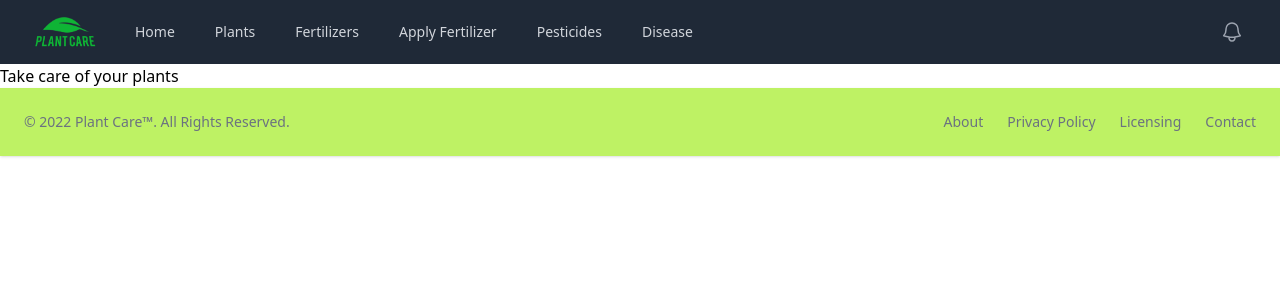
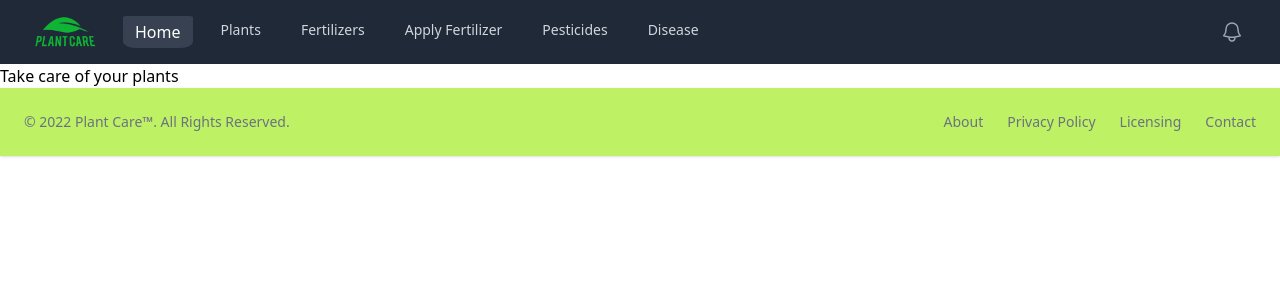
Before and after one commit to hallosabuj/plant-care, a React (Create React App) app in the folder front-end/: page / in a window 1280 px wide. Shown: the top 300 px of the page. Built offline with nearby package versions, Linux system fonts and the light colour scheme.

Commit message:
Selected tab highlighting in NavBar

```diff
--- a/front-end/package.json
+++ b/front-end/package.json
@@ -2,7 +2,7 @@
   "name": "front-end",
   "version": "0.1.0",
   "private": true,
-  "proxy": "http://127.0.0.1:8080",
+  "proxy": "http://127.0.0.1:80",
   "dependencies": {
     "@chakra-ui/react": "^2.3.6",
     "@date-io/dayjs": "^2.16.0",
--- a/front-end/src/components/NavBar.js
+++ b/front-end/src/components/NavBar.js
@@ -3,20 +3,31 @@ import { Disclosure } from '@headlessui/react'
 import { Bars3Icon, BellIcon, XMarkIcon } from '@heroicons/react/24/outline'
 import {  NavLink } from 'react-router-dom'
 
-const navigation = [
-    { name: 'Home', href: '/web/', current: false },
-    { name: 'Plants', href: '/web/plants', current: false },
-    { name: 'Fertilizers', href: '/web/fertilizers', current: false },
-    { name: 'Apply Fertilizer', href: '/web/apply-fertilizer', current: false },
-    { name: 'Pesticides', href: '/web/pesticides', current: false },
-    { name: 'Disease', href: '/web/disease', current: false },
-]
+import React, { Component } from 'react'
 
-function classNames(...classes) {
-    return classes.filter(Boolean).join(' ')
+class NavBar extends Component {
+    constructor(props) {
+      super(props)
+        console.log(window.location.href.split('#')[1])
+      this.state = {
+        navigation : [
+            { name: 'Home', href: '/web' },
+            { name: 'Plants', href: '/web/plants' },
+            { name: 'Fertilizers', href: '/web/fertilizers' },
+            { name: 'Apply Fertilizer', href: '/web/apply-fertilizer' },
+            { name: 'Pesticides', href: '/web/pesticides' },
+            { name: 'Disease', href: '/web/disease' },
+        ],
+        currentPage:(window.location.href.split('#')[1] === "" || window.location.href.split('#')[1] === undefined) ? "/web" : window.location.href.split('#')[1]
+      }
+    }
+    handleFunc =(currentPage)=>{
+        this.setState({
+            currentPage:currentPage
+        })
     }
 
-export default function NavBar() {
+  render() {
     return (
         <Disclosure as="nav" className="bg-gray-800">
         {({ open }) => (
@@ -44,12 +55,12 @@ export default function NavBar() {
                             </div>
                             <div className="hidden sm:ml-6 sm:block">
                                 <div className="flex space-x-4">
-                                        {navigation.map((item) => (
+                                    {this.state.navigation.map((item) => (
                                         <NavLink
                                             key={item.name}
                                             to={item.href}
-                                                className={classNames(item.current ? 'bg-gray-900 text-white' : 'text-gray-300 hover:bg-gray-700 hover:text-white', 'px-3 py-2 rounded-md text-sm font-medium')}
-                                                aria-current={item.current ? 'page' : undefined}
+                                            className={this.state.currentPage===item.href ? 'bg-gray-700 text-white px-3 py-1 rounded-t-[5%] rounded-b-[5%] rounded-l-[20%] rounded-r-[20%]' : 'text-gray-300 hover:bg-gray-700 hover:text-white px-3 py-1 rounded-t-[5%] rounded-b-[5%] rounded-l-[20%] rounded-r-[20%] text-sm font-medium'}
+                                            onClick={()=>this.handleFunc(item.href)}
                                         >
                                             {item.name}
                                         </NavLink>
@@ -71,12 +82,12 @@ export default function NavBar() {
 
                 <Disclosure.Panel className="sm:hidden">
                     <div className="space-y-1 px-2 pt-2 pb-3">
-                            {navigation.map((item) => (
-                                <Disclosure.Button key={item.name} className={classNames('block')}>
+                        {this.state.navigation.map((item) => (
+                            <Disclosure.Button key={item.name} className="block">
                                 <NavLink
                                 to={item.href}
-                                    className={classNames(item.current ? 'bg-gray-900 text-white' : 'text-gray-300 hover:bg-gray-700 hover:text-white', 'px-3 py-2 rounded-md text-sm font-medium')}
-                                    aria-current={item.current ? 'page' : undefined}
+                                className={this.state.currentPage===item.href ? 'bg-gray-700 text-white px-3 py-1 rounded-t-[5%] rounded-b-[5%] rounded-l-[20%] rounded-r-[20%]' : 'text-gray-300 hover:bg-gray-700 hover:text-white px-3 py-1 rounded-t-[5%] rounded-b-[5%] rounded-l-[20%] rounded-r-[20%] text-sm font-medium'}
+                                onClick={()=>this.handleFunc(item.href)}
                                 >
                                     {item.name}
                                 </NavLink>
@@ -89,3 +100,6 @@ export default function NavBar() {
     </Disclosure>
     )
   }
+}
+
+export default NavBar
--- a/front-end/src/components/Plants/PlantCard.js
+++ b/front-end/src/components/Plants/PlantCard.js
@@ -1,5 +1,4 @@
 import React, { Component } from 'react'
-import Card from '@mui/material/Card';
 import deleteIcon from '../../delete.png';
 import waterIcon from '../../water.png';
 import axios from 'axios';
@@ -24,12 +23,12 @@ class PlantCard extends Component {
     let imageUrl = "/api/plant/downloadImage/" + this.state.plant.profileImage
     return (
       <div className='pr-1 pl-1 pt-3 pb-3 shadow-lg hover:scale-105'>
-        <Card sx={{ border: 1, borderRadius: 2, height: "405px", backgroundColor: "cyan" }}>
-          <div className='h-[300px] bg-lime-900 flex justify-center items-center p-2 rounded-md relative' >
+        <div className='h-[420px] bg-cyan-400'>
+          <div className='h-[320px] bg-lime-900 flex justify-center items-center p-2 rounded-md relative' >
             <Link to={"/web/plants/" + this.state.plant.plantId}>
-              <img src={imageUrl} style={{ maxHeight: "100%", maxWidth: "100%" }} alt={this.state.plant.name} />
+              <img src={imageUrl} className=' max-h-1 max-w-1' alt={this.state.plant.name} />
             </Link>
-            <img src={deleteIcon} onClick={() => this.deletePlant()} alt="delete" className='hover:opacity-100 opacity-60 top-3 right-3 absolute' />
+            <img src={deleteIcon} onClick={() => this.deletePlant()} alt="delete" className='hover:opacity-100 opacity-60 top-3 right-3 absolute'/>
           </div>
           <div className=' bg-orange-200 h-[100px] rounded-md flex justify-center items-center'>
             <div className='grid grid-cols-2 grid-rows-2 gap-2 w-full p-2'>
@@ -37,14 +36,14 @@ class PlantCard extends Component {
               <div className=' flex p-2 items-center col-span-2 bg-slate-600 h-10'>{this.state.plant.name}</div>
               {/* Row 2 */}
               <div className='flex justify-center items-center bg-orange-400'>
-                <img src={waterIcon} className="h-6 w-6"></img>
+                <img src={waterIcon} className="h-6 w-6" alt={"Water"}></img>
               </div>
               <div className='flex justify-center items-center bg-orange-400'>
                 <div className='bg-red-700 h-4 w-4 rounded-1/2'></div>
               </div>
             </div>
           </div>
-        </Card>
+        </div>
       </div>
     );
   }
```
Lines whose indentation alone changed are shown as unchanged.
